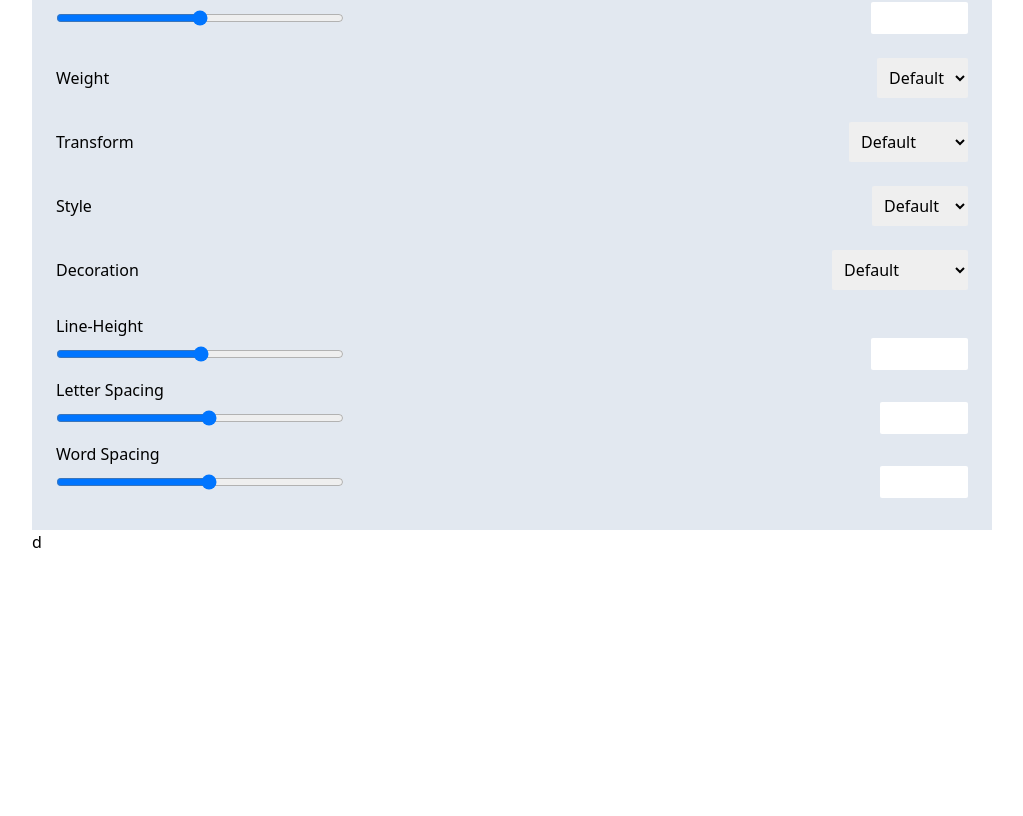
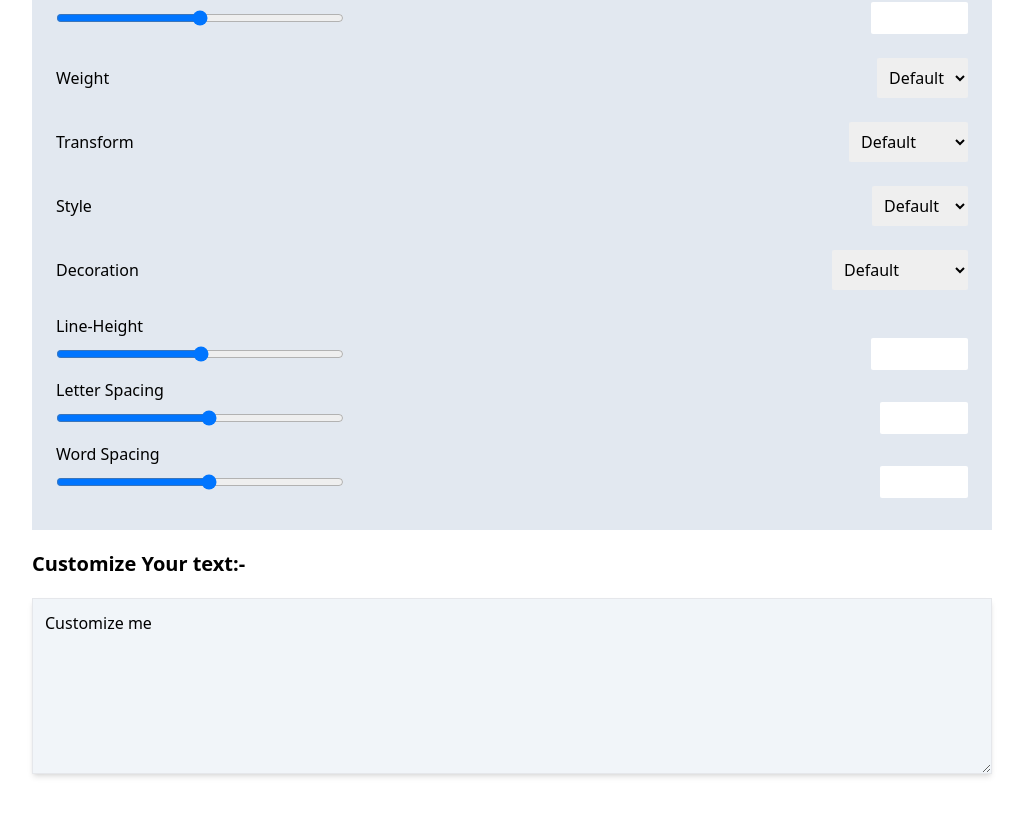
Before and after one commit to developer-nieem/Kodezen, a React (Vite) app: page / in a window 1280 px wide. Shown: the part 190-1006 px from the top of the page, without its empty margins (128-1151 px from the left). Before the commit the page ends 856 px from the top, so only its background shows below. Built offline with nearby package versions, Linux system fonts and the light colour scheme; what tailwind-bootstrap-grid would draw is missing.

Commit message:
make workable font family and size

```diff
--- a/src/App.jsx
+++ b/src/App.jsx
@@ -7,7 +7,19 @@ import RangeNumberInput from './components/RangeNumberInput';
 
 
 function App() {
-  const [count, setCount] = useState(0)
+
+  const [text, setText] = useState('Customize me');
+  const [fontFamily, setFontFamily] = useState('Default');
+  const [fontSize, setFontSize] = useState(16);
+  const [fontWeight, setFontWeight] = useState('Default');
+  const [textTransform, setTextTransform] = useState('Default');
+  const [fontStyle, setFontStyle] = useState('Default');
+  const [textDecoration, setTextDecoration] = useState('Default');
+  const [lineHeight, setLineHeight] = useState(1);
+  const [letterSpacing, setLetterSpacing] = useState(0);
+  const [wordSpacing, setWordSpacing] = useState(0);
+
+ console.log(fontSize);
 
   return (
     <>
@@ -35,10 +47,10 @@ function App() {
               </div>
               <div>
 
-                <select className='p-2 rounded-sm' name="" id="">
+                <select className='p-2 rounded-sm' value={fontFamily}  onChange={(e)=> setFontFamily(e.target.value)}>
                   <option value >Default</option>
-                  <option value="roboto">Roboto</option>
-                  <option value="arial">Arial</option>
+                  <option value="Roboto">Roboto</option>
+                  <option value="Arial">Arial</option>
 
                 </select>
               </div>
@@ -50,7 +62,7 @@ function App() {
               <div>
                 <h2>Size</h2>
 
-                <RangeNumberInput min={0} max={200} ></RangeNumberInput>
+                <RangeNumberInput min={0} max={200} onChange={(newValue)=>setFontSize(newValue)} ></RangeNumberInput>
 
               </div>
               {/* Size End */}
@@ -171,7 +183,23 @@ function App() {
 
       {/* Output part */}
       <div className='md:col-6'>
-d
+
+          <div>
+             <h2 className='text-xl font-semibold my-5'>Customize Your text:-</h2>
+
+             <textarea className='w-full h-44 bg-slate-100 border border-1 shadow-md outline-none p-3'  cols="30" rows="10" value={text} onChange={(e)=> setText(e.target.value)}
+
+             style={{
+              fontFamily: fontFamily !== 'Default' ? fontFamily: 'inherit',
+              fontSize:`${fontSize}px`
+
+
+             }}
+
+
+             ></textarea>
+          </div>
+
       </div>
      </div>
     </>
--- a/src/components/RangeNumberInput.jsx
+++ b/src/components/RangeNumberInput.jsx
@@ -1,16 +1,18 @@
 import { useState } from "react";
 
-const RangeNumberInput = ({min, max, steps}) => {
+const RangeNumberInput = ({min, max, steps, onChange}) => {
 
     const [value, setValue] = useState('');
 
     const handleRange= (e) => {
         const newValue =  parseInt(e.target.value)
         setValue(newValue)
+        onChange(newValue)
     }
     const handleNumber= (e) => {
         const newValue =  parseInt(e.target.value)
         setValue(newValue)
+        onChange(newValue)
     }
 
 
```
